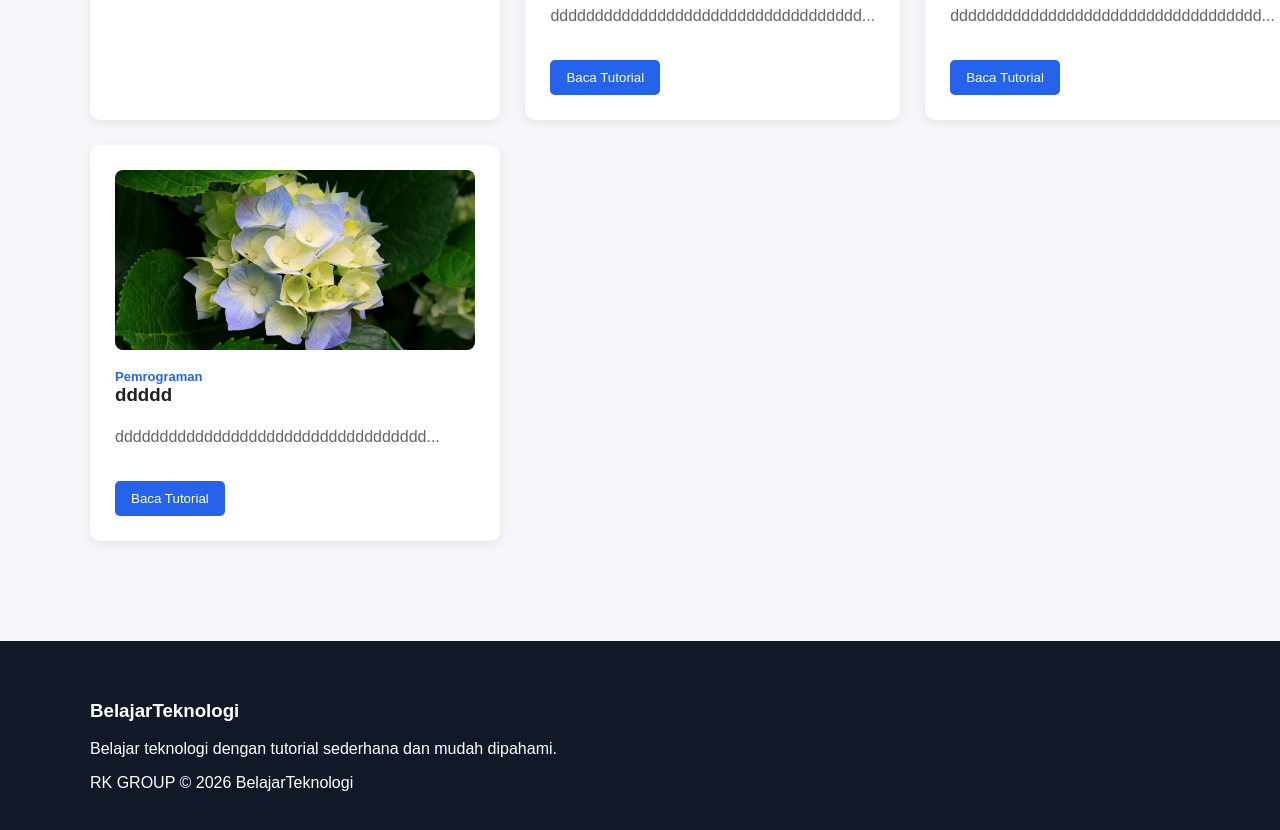
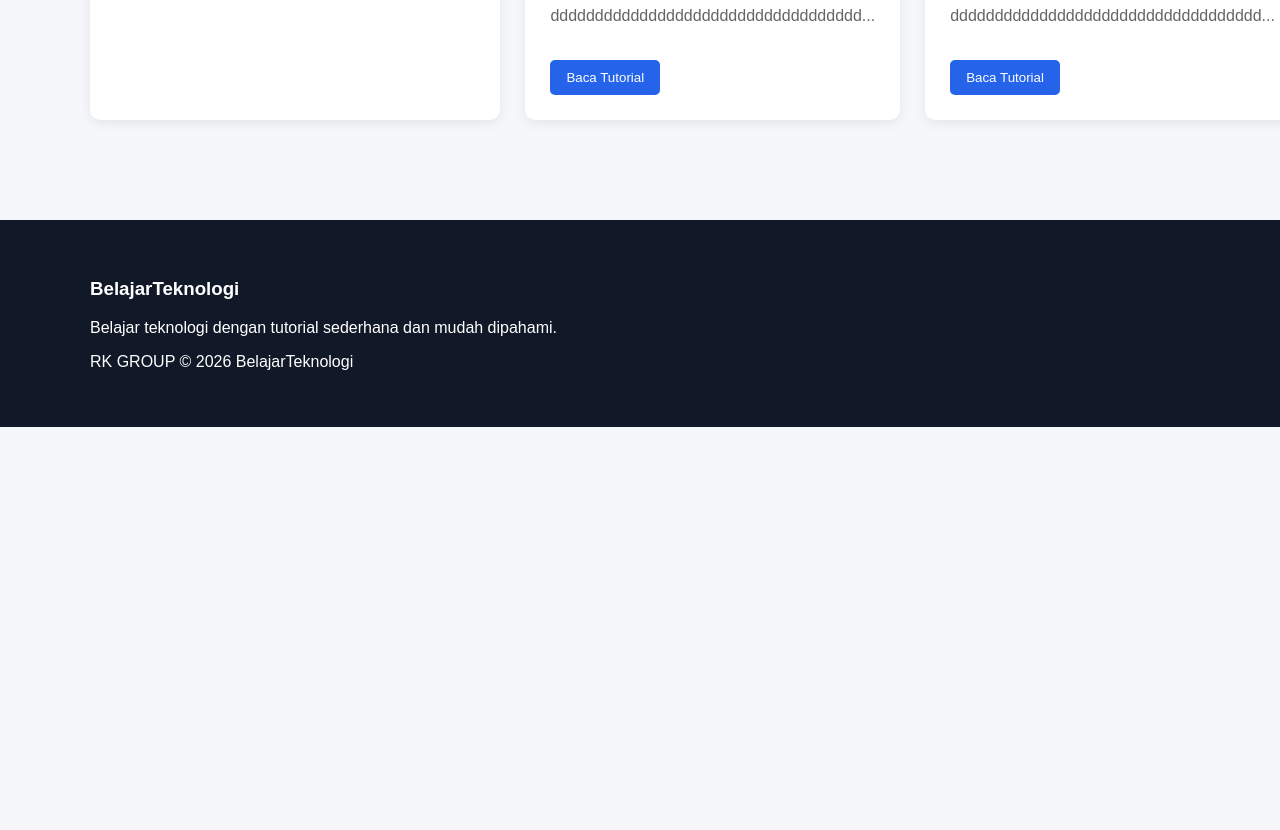
Before and after one commit to sahid0909/website-tutorial, a website: page docs/index.html in a window 1280 px wide. Shown: the part 1369-2199 px from the top of the page. After the commit the page ends 1796 px from the top, so only its background shows below. Drawn offline with Linux system fonts and the light colour scheme.

Commit message:
Update artikel dan halaman website

```diff
--- a/docs/artikel.json
+++ b/docs/artikel.json
@@ -52,14 +52,5 @@
     "gambar": "/uploads/gambar-1787386993505.jpg",
     "isi": "ddddddddddddddddddddddddddddddddddd",
     "tanggal": "2026-08-22T08:23:13.533Z"
-  },
-  {
-    "id": 1787386994860,
-    "judul": "ddddd",
-    "slug": "ddddd",
-    "kategori": "Pemrograman",
-    "gambar": "/uploads/gambar-1787386994809.jpg",
-    "isi": "ddddddddddddddddddddddddddddddddddd",
-    "tanggal": "2026-08-22T08:23:14.860Z"
   }
 ]
--- a/docs/sitemap.xml
+++ b/docs/sitemap.xml
@@ -31,9 +31,5 @@ xmlns="http://www.sitemaps.org/schemas/sitemap/0.9">
     <loc>https://sahid0909.github.io/website-tutorial/tutorial/ddddd/</loc>
 </url>
 
-<url>
-    <loc>https://sahid0909.github.io/website-tutorial/tutorial/ddddd/</loc>
-</url>
-
 
 </urlset>
```
Also changed, not shown: database/artikel.json (+0 -9 lines), docs/tutorial/ddddd/index.html (+2 -2 lines).
